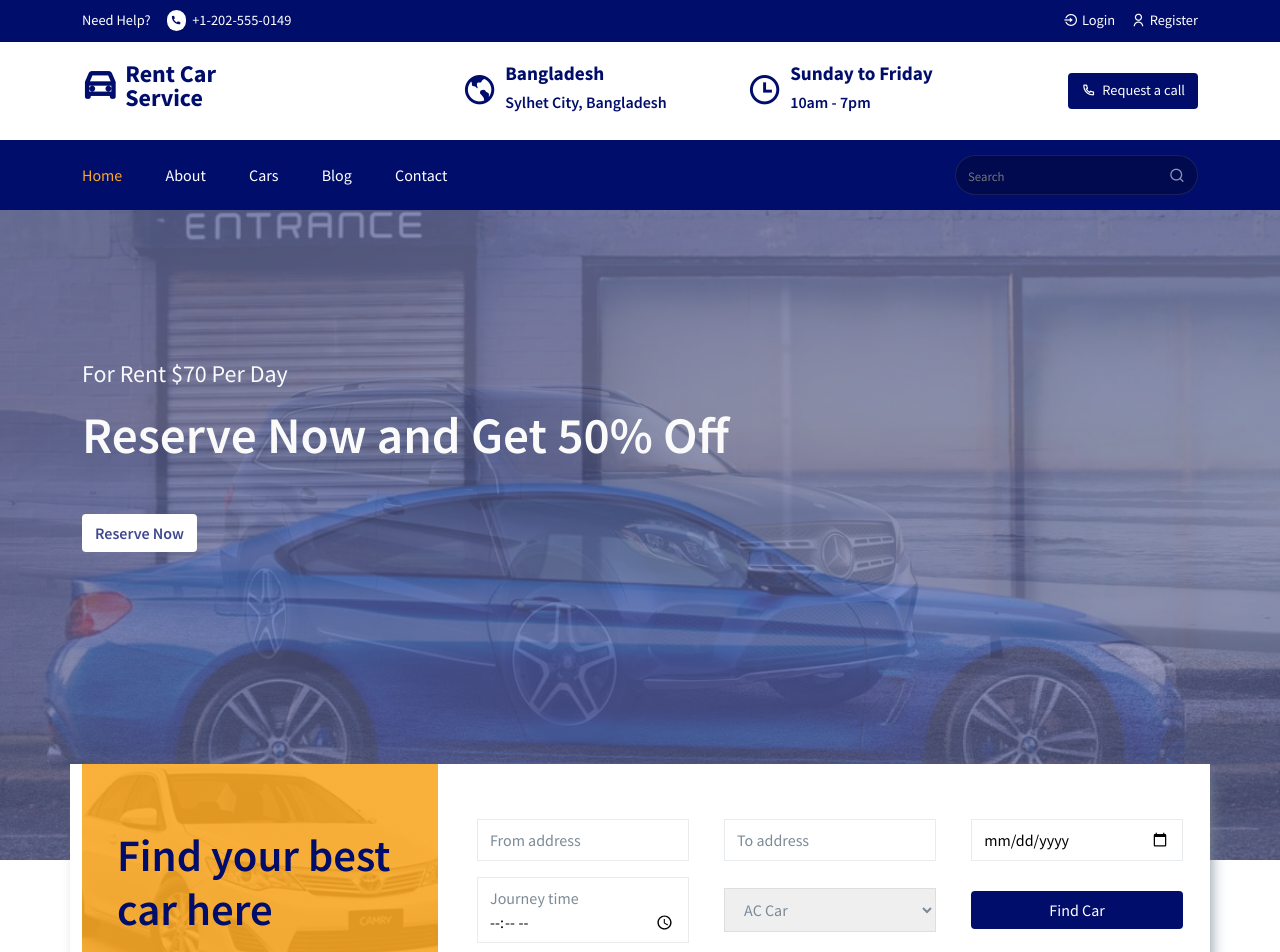
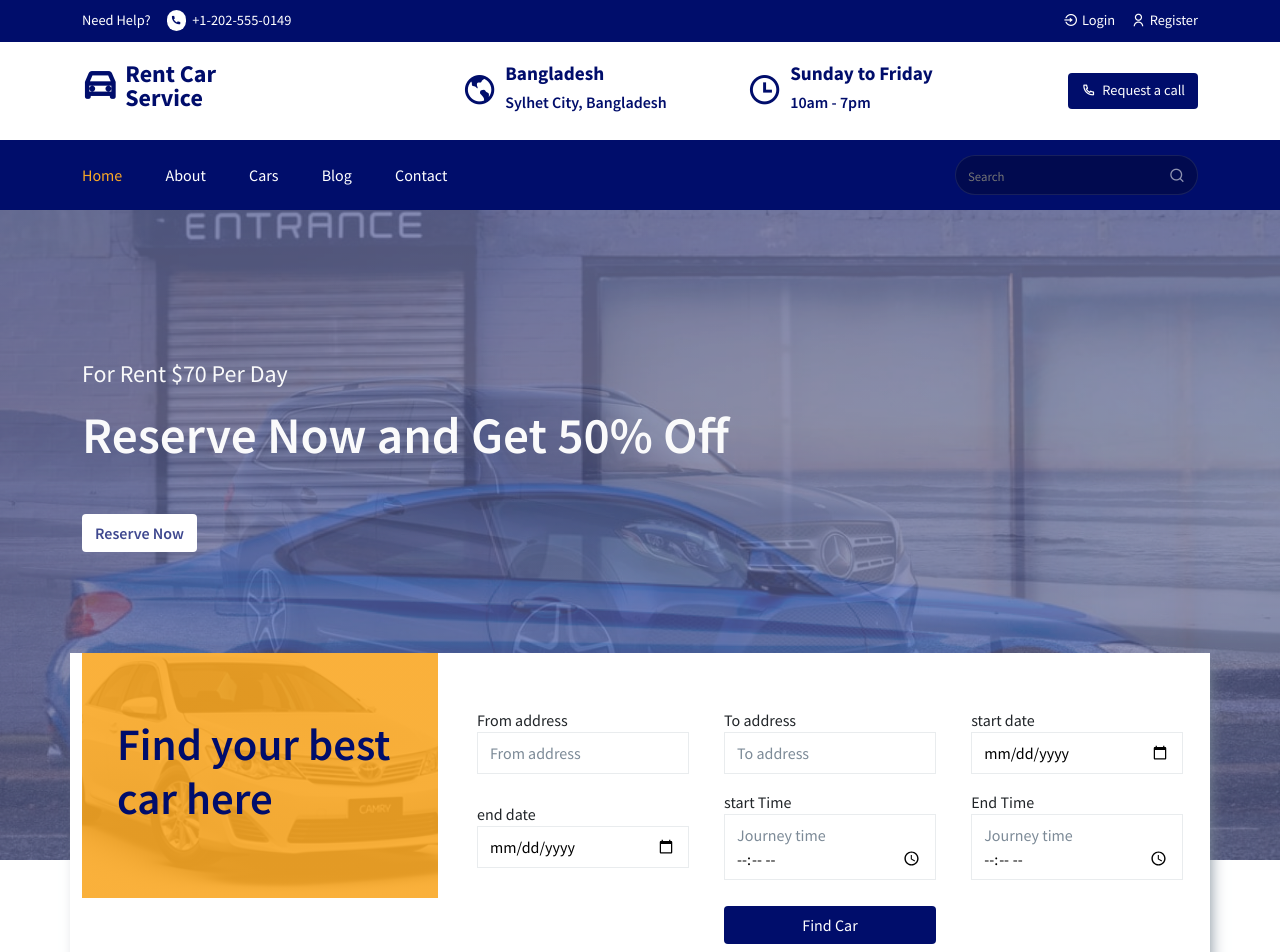
Before and after one commit to pankaj123445555/car_rental_frontend, a React (Create React App) app: page /home in a window 1280 px wide. Shown: the top 952 px of the page. Built offline with nearby package versions, Linux system fonts and the light colour scheme.

Commit message:
integrating find car api

```diff
--- a/src/components/Header/Header.jsx
+++ b/src/components/Header/Header.jsx
@@ -36,7 +36,7 @@ const navLinks = [
 const Header = () => {
   const menuRef = useRef(null);
   const {state , dispatch : ctxDispatch} = useContext(Store);
-  const {userInfo} = state;
+  const {userInfo,token} = state;
   const navigate = useNavigate();
 
   const signoutHandler = () => {
@@ -67,7 +67,7 @@ const Header = () => {
             </Col>
 
             {
-              state.token ? (
+              token ? (
 
                 <Col lg="6" md="6" sm="6">
                  <div className="drp-dwn">
--- a/src/components/UI/FindCarForm.jsx
+++ b/src/components/UI/FindCarForm.jsx
@@ -1,41 +1,84 @@
-import React from "react";
+import React, {useState} from "react";
 import "../../styles/find-car-form.css";
 import "../../styles/find-car-form.css";
 import { Form, FormGroup } from "reactstrap";
+import axiosInstance from "../../utils/axiosUtil";
 
 const FindCarForm = () => {
+  const [values,setValues] = useState({
+    "fromAddress" : "",
+    "toAddress" : "",
+    "startDate" : "",
+    "endDate" : "",
+    "startTime": "",
+    "endTime" : ""
+  })
+
+  const handleSubmit = async(e) => {
+    e.preventDefault();
+    const res = await axiosInstance.post('/api/car/getAvail-car',values);
+    console.log(res);
+  }
+
+  const handleChange = (e) => {
+     setValues({...values, [e.target.name] : e.target.value})
+  }
   return (
     <Form className="form">
       <div className=" d-flex align-items-center justify-content-between flex-wrap">
         <FormGroup className="form__group">
-          <input type="text" placeholder="From address" required />
+        <label>From address</label>
+          <input onChange={handleChange}  type="text" placeholder="From address" required name="fromAddress" />
         </FormGroup>
 
         <FormGroup className="form__group">
-          <input type="text" placeholder="To address" required />
+         <label>To address</label>
+          <input onChange={handleChange} type="text" placeholder="To address" required name="toAddress" />
         </FormGroup>
 
         <FormGroup className="form__group">
-          <input type="date" placeholder="Journey date" required />
+          <label>start date</label>
+          <input onChange={handleChange} type="date" placeholder="Journey date" required name="startDate" />
         </FormGroup>
 
         <FormGroup className="form__group">
+        <label>end date</label>
+        <input onChange={handleChange} type="date" placeholder="Journey date" required name="endDate" />
+      </FormGroup>
+
+        <FormGroup className="form__group">
+        <label>start Time</label>
           <input
+            onChange={handleChange}
             className="journey__time"
             type="time"
             placeholder="Journey time"
+            name="startTime"
             required
           />
         </FormGroup>
-        <FormGroup className="select__group">
+
+        <FormGroup className="form__group">
+        <label>End Time</label>
+          <input
+           onChange={handleChange}
+            className="journey__time"
+            type="time"
+            placeholder="Journey time"
+            name="endTime"
+            required
+          />
+        </FormGroup>
+
+       {/* <FormGroup className="select__group">
           <select>
             <option value="ac">AC Car</option>
             <option value="non-ac">Non AC Car</option>
           </select>
-        </FormGroup>
+  </FormGroup> */}
 
-        <FormGroup className="form__group">
-          <button className="btn find__car-btn">Find Car</button>
+        <FormGroup className="form__group" id="car-form-sbt-div">
+          <button onClick={handleSubmit} className="btn find__car-btn" id="sbt-btn">Find Car</button>
         </FormGroup>
       </div>
     </Form>
--- a/src/styles/find-car-form.css
+++ b/src/styles/find-car-form.css
@@ -80,6 +80,15 @@
   border: none;
   outline: none;
 }
+#car-form-sbt-div{
+  width: 100%;
+  display: flex;
+  justify-content: center;
+  margin-top: 10px;
+}
+#sbt-btn{
+  width: 30%;
+}
 
 @media only screen and (max-width: 992px) {
   .find__cars-left {
```
